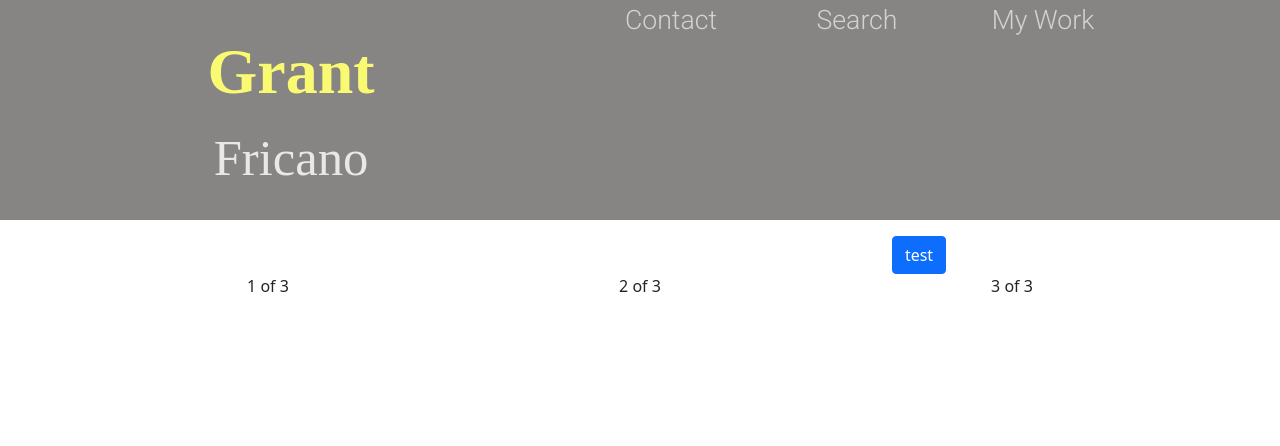
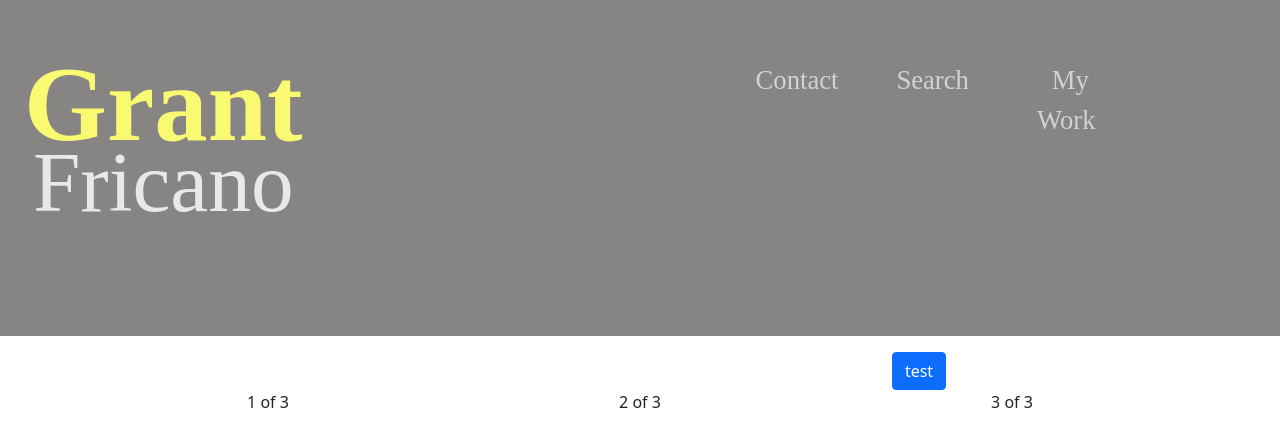
Before and after one commit to grantfricano/qvs-fe, a React (Create React App) app: page / in a window 1280 px wide. Shown: the top 446 px of the page. Built offline with nearby package versions, Linux system fonts and the light colour scheme; no server answers; a web font is replaced by a local one.

Commit message:
updated css styling for navbar

```diff
--- a/src/Navbar.js
+++ b/src/Navbar.js
@@ -9,7 +9,11 @@ export default function Navbar() {
     <nav className="nav">
       <Container>
         <Row>
-          <Col md = {6}> <Link to="/"><div className="navbar-name">Grant</div><div className="navbar-lastname">Fricano</div></Link></Col>
+          <Col ><Link to="/"><div className="navbar-name">Grant</div><div className="navbar-lastname">Fricano</div></Link></Col>
+          <Col></Col>
+          <Col></Col>
+          <Col></Col>
+
           <Col><div className="navbar-links"> <Link to="/submitdata">Contact</Link></div></Col>
           <Col><div className="navbar-links"> <Link to="/search">Search</Link></div></Col>
           <Col><div className="navbar-links"> <Link to="/mywork">My Work </Link></div></Col>
--- a/src/index.css
+++ b/src/index.css
@@ -27,15 +27,18 @@ code {
 .navbar-name {
    color: rgb(250, 250, 114) !important;
    font-family: 'bebas-neue-by-fontfabric' !important;
-   font-size: 48pt;
+   font-size: 80pt;
    font-weight: 700;
 }
 
 .navbar-lastname {
   color: rgb(233, 231, 231) !important;
   font-family: 'bebas-neue-by-fontfabric' !important;
-  font-size: 38pt;
+  font-size: 64pt;
   font-weight: 300;
+  position:relative;
+  top:-65px;
+
 }
 
 .contact {
@@ -45,9 +48,12 @@ code {
 }
 .navbar-links {
   color: rgb(211, 209, 209) !important;
-  font-family: 'Roboto' !important;
+  font-family: 'bebas-neue-by-fontfabric' !important;
   font-size: 20pt;
   font-weight: 300;
+  position:relative;
+  top:60px;
+
 }
 
 .container {
```
